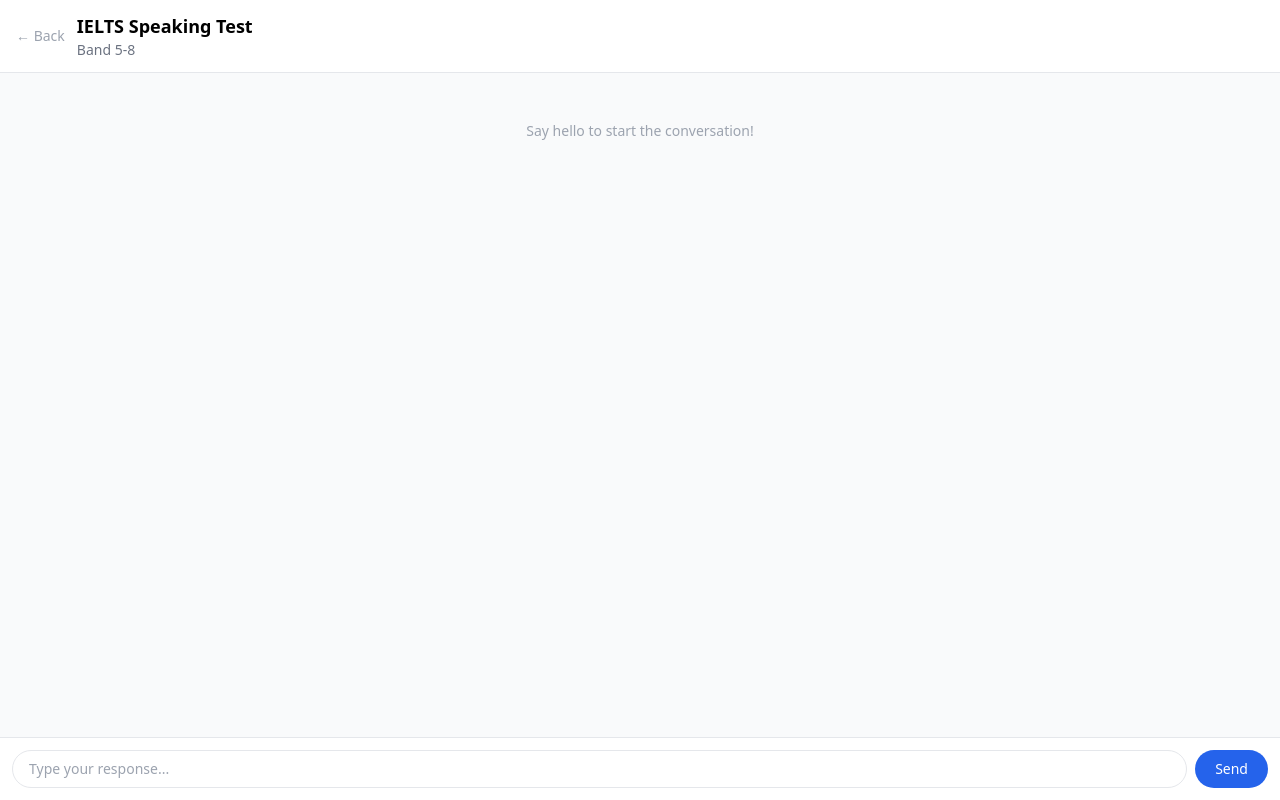
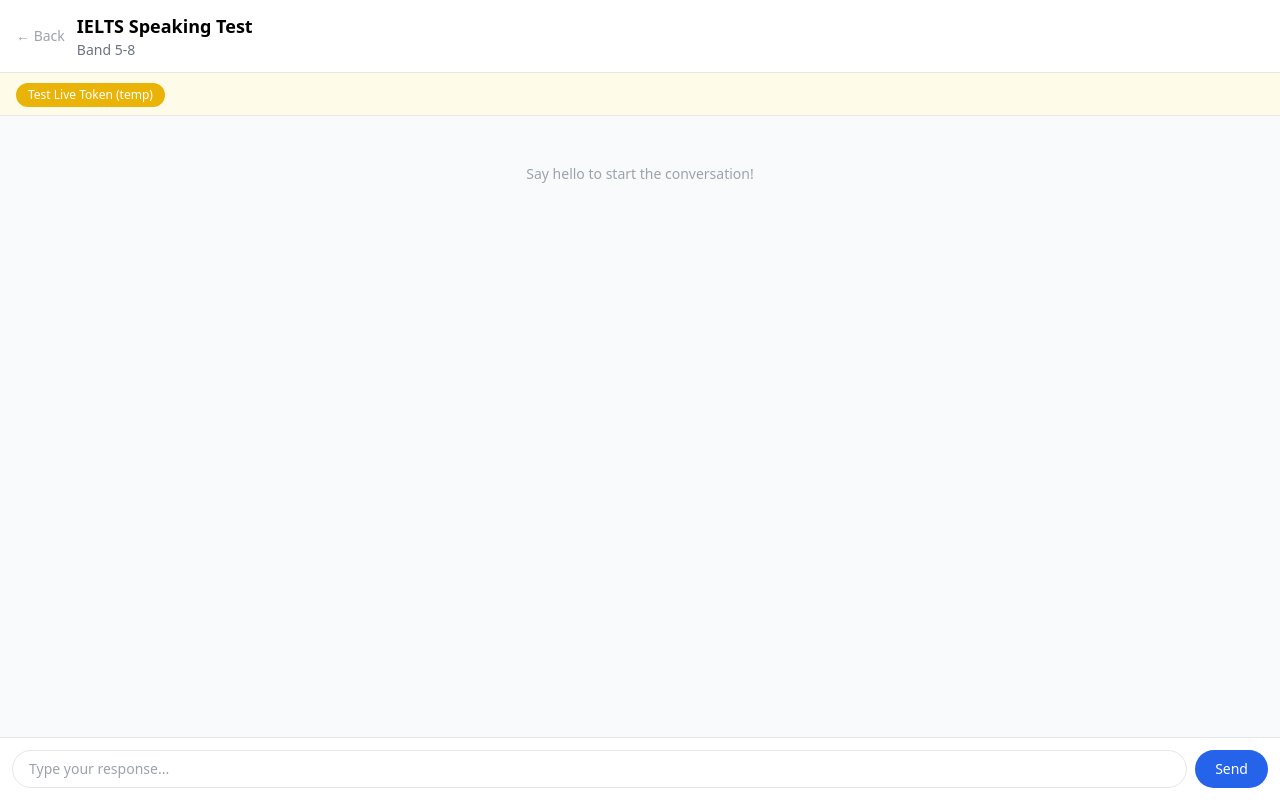
Before and after one commit to Ahmed-apou-lhaasan/ai-language-coach, a Next.js app: page /practice/ielts-speaking in a window 1280 px wide. Built offline with nearby package versions, Linux system fonts and the light colour scheme.

Commit message:
Update page.tsx

```diff
--- a/app/practice/[scenarioId]/page.tsx
+++ b/app/practice/[scenarioId]/page.tsx
@@ -15,6 +15,7 @@
   const [input, setInput] = useState("");
   const [isLoading, setIsLoading] = useState(false);
   const [error, setError] = useState("");
+  const [testResult, setTestResult] = useState("");
 
   if (!scenario) {
     return (
@@ -22,6 +23,21 @@
         <p className="text-gray-500">Scenario not found.</p>
       </div>
     );
+  }
+
+  async function testLiveToken() {
+    setTestResult("Testing...");
+    try {
+      const res = await fetch("/api/live-token", { method: "POST" });
+      const data = await res.json();
+      if (data.error) {
+        setTestResult("Error: " + data.error);
+      } else {
+        setTestResult("Success! Token received: " + data.token.slice(0, 30) + "...");
+      }
+    } catch (err) {
+      setTestResult("Network error");
+    }
   }
 
   async function sendMessage(e: React.FormEvent) {
@@ -64,6 +80,16 @@
         </div>
       </header>
 
+      <div className="px-4 py-2 bg-yellow-50 border-b">
+        <button
+          onClick={testLiveToken}
+          className="text-xs bg-yellow-500 text-white px-3 py-1 rounded-full"
+        >
+          Test Live Token (temp)
+        </button>
+        {testResult && <p className="text-xs mt-1 text-gray-700">{testResult}</p>}
+      </div>
+
       <div className="flex-1 overflow-y-auto px-4 py-4 space-y-4">
         {messages.length === 0 && (
           <p className="text-center text-gray-400 text-sm mt-8">
```
